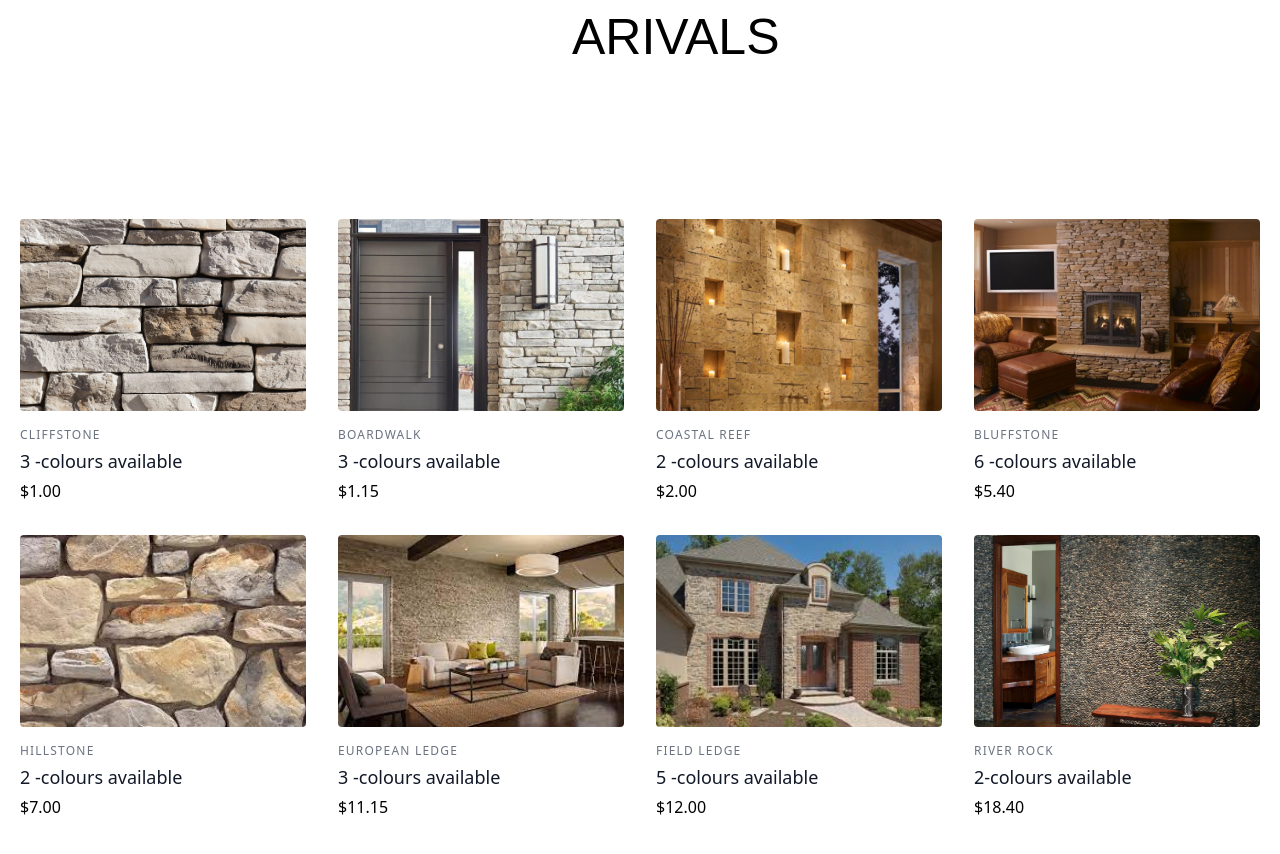
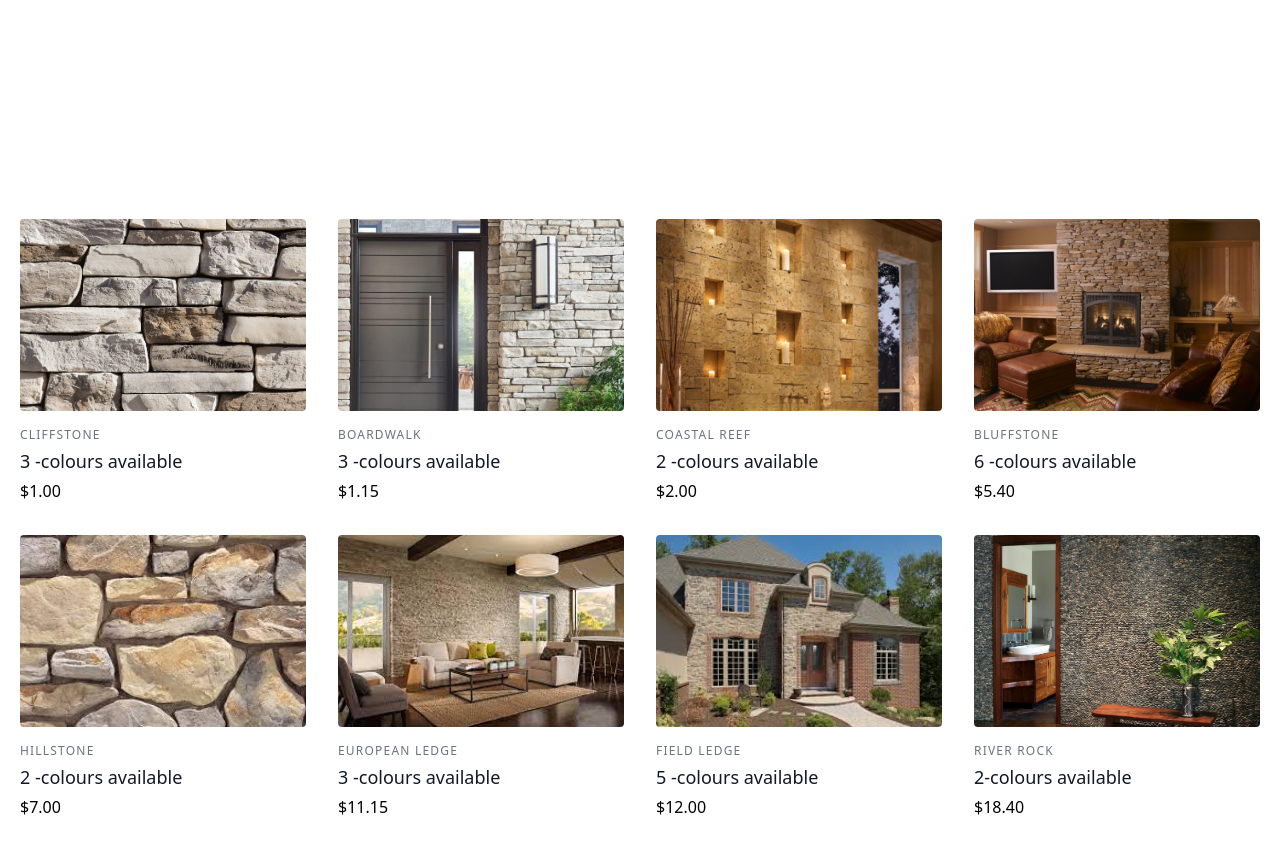
Before and after one commit to muskan9926/Stone-Wizard.github.io, a plain HTML site: page arrivals.html in a window 1280 px wide. Drawn offline with nearby package versions, Linux system fonts and the light colour scheme.

Commit message:
Update arrivals.html

```diff
--- a/arrivals.html
+++ b/arrivals.html
@@ -7,7 +7,7 @@
       <link href="https://unpkg.com/tailwindcss@^2/dist/tailwind.min.css" rel="stylesheet">
       <link href="arrivaals.css" rel="stylesheet">
 
-      <p11 style ="color: black; font-family: sans-serif ; font-weight: 50px; font-size: 50px; padding-left: 572px;text-align: center;"> ARIVALS</p11><br><br><br>
+      <p11 style ="color: black; font-family: sans-serif ; font-weight: 50px; font-size: 50px; padding-left: 572px;text-align: center;"> </p11><br><br><br>
         <div class="container px-5 py-24 mx-auto">
           <div class="flex flex-wrap -m-4">
             <div class="lg:w-1/4 md:w-1/2 p-4 w-full">
```
